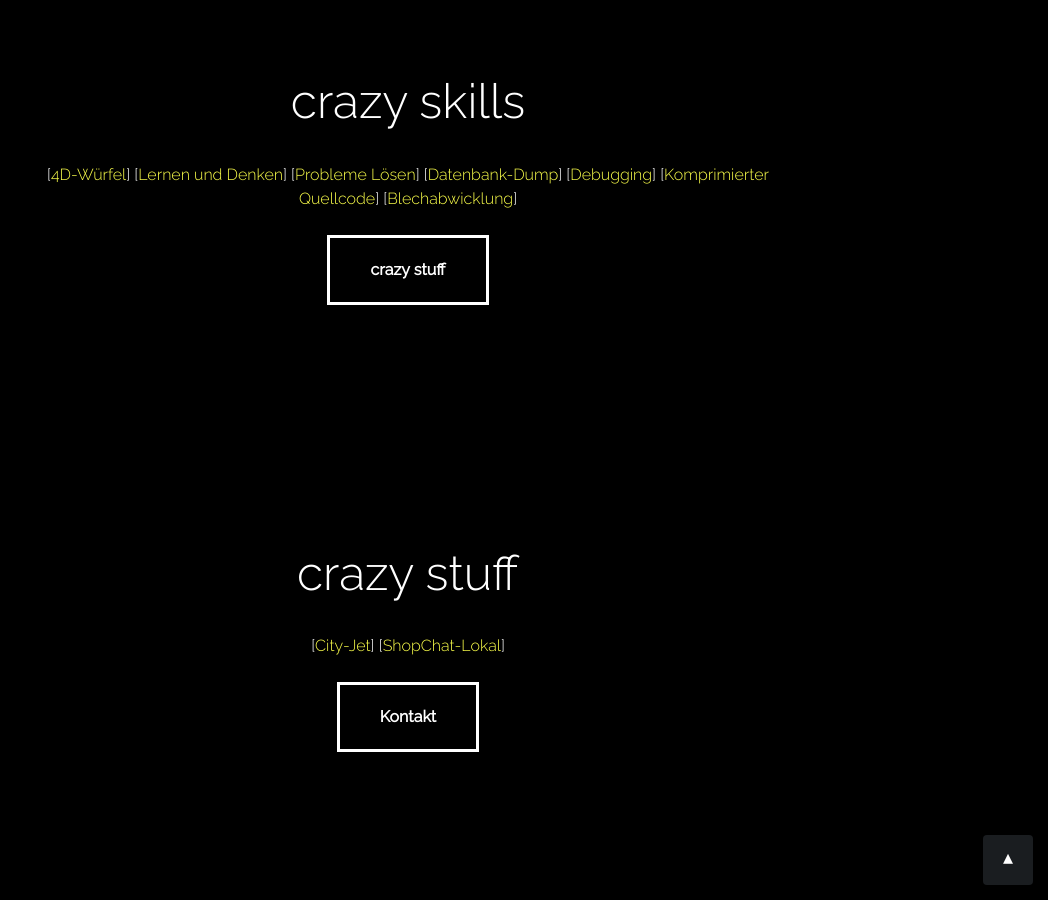
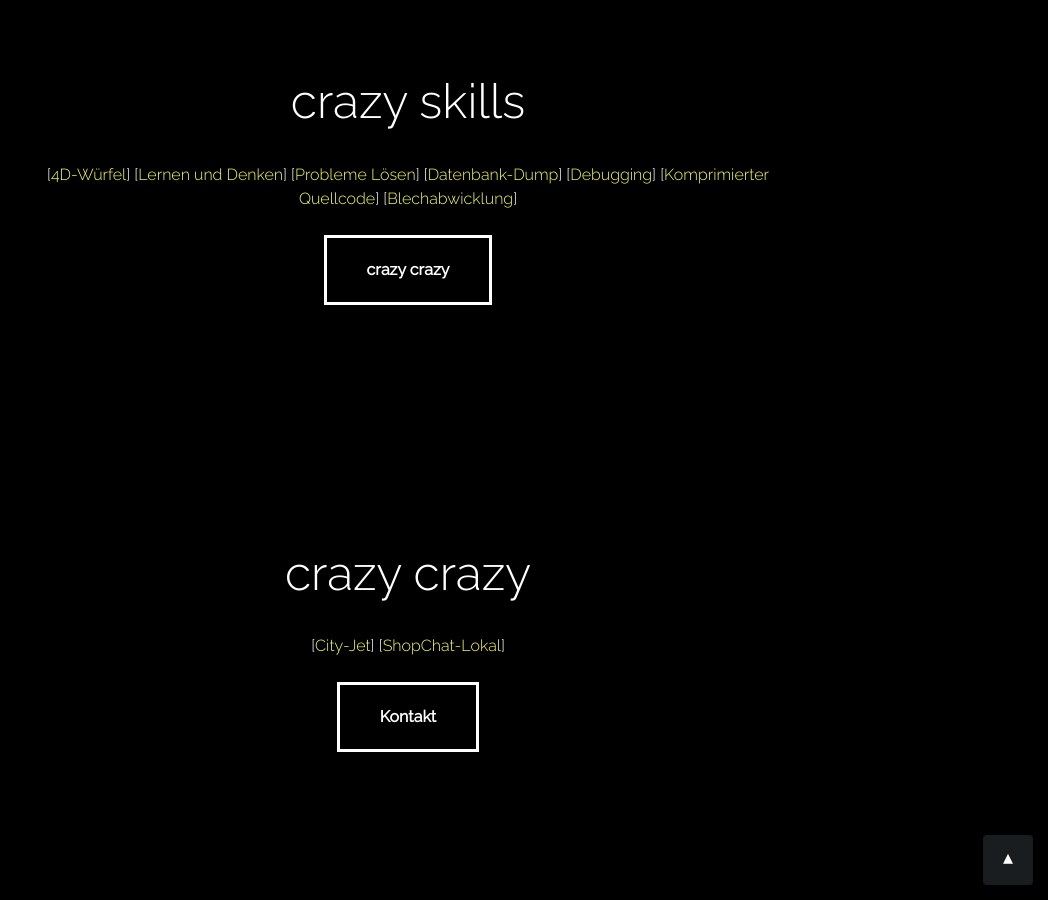
Before and after one commit to nussknackerclub/nussknackerclub.github.io, a Jekyll site: the page built from _posts/2020-01-25-shopchat.html, in a window 1280 px wide and 900 px high, scrolled down 2296 px. Shown: the whole window, without its empty margins (232-1280 px from the left). Built offline with Jekyll 4.4.1, drawn with Linux system fonts in a browser that asks for light colours; nearby versions of some CDN libraries; some of the changed text lies outside the part shown.

Commit message:
init2new

```diff
--- a/_includes/navbar.html
+++ b/_includes/navbar.html
@@ -5,7 +5,7 @@
     <li class="sidebar-brand"><a class="js-scroll-trigger" href="#page-top"><a href="#">CRAZY</a></a></li>
     <li class="sidebar-nav-item"><a class="js-scroll-trigger" href="#content">#was</a></li>
     <li class="sidebar-nav-item"><a class="js-scroll-trigger" href="#skills">#skills</a></li>
-    <li class="sidebar-nav-item"><a class="js-scroll-trigger" href="#stuff">#stuff</a></li>
+    <li class="sidebar-nav-item"><a class="js-scroll-trigger" href="#crazy">#crazy crazy</a></li>
     <li class="sidebar-nav-item"><a class="js-scroll-trigger" href="#kooperation">#kooperation</a></li>
     <li class="sidebar-nav-item"><a class="js-scroll-trigger"
                                     href="{{ site.url }}/kontakt#contact">#kontakt</a></li>
--- a/_layouts/post.html
+++ b/_layouts/post.html
@@ -64,22 +64,22 @@ layout: default
     <div class="container text-center">
         <div class="row">
             <div class="col-lg-10 mx-auto"><br> <a class="btn btn-primary btn-xl js-scroll-trigger"
-                                                   href="#stuff">crazy stuff</a></a>
+                                                   href="#crazy">crazy crazy</a></a>
             </div>
         </div>
 
     </div>
 </section>
 
-<section class="content-section" id="stuff">
+<section class="content-section" id="crazy">
     <div class="container text-center">
         <div class="row">
             <div class="col-md-2" ></div>
-            <div class="col-md-8 text-center"><h2>crazy stuff</h2>
+            <div class="col-md-8 text-center"><h2>crazy crazy</h2>
                 <br>
 
                 {% for post in site.posts limit : 500 %}
-                {% if post.categorie contains 'stuff' %}
+                {% if post.categorie contains 'crazy' %}
                 [<a  href="{{ post.url | prepend: site.baseurl | replace: '//', '/' }}">{{ post.title }}</a>]
                 {% endif %}
                 {% endfor %}
--- a/_posts/2020-01-25-shopchat.html
+++ b/_posts/2020-01-25-shopchat.html
@@ -6,7 +6,7 @@ date: 2020-01-25 23:45:13 -0400
 shareimg: '/sharex.jpg'
 author:  nussknacker
 noindex: true
-categorie:  stuff
+categorie:  crazy
 ---
 <p>
     Bieten Sie dem Online-Handel die Stirn und verlagern Sie Ihren Verkaufs-Tresen in das Internet.
--- a/_posts/2020-01-26-cityjet.html
+++ b/_posts/2020-01-26-cityjet.html
@@ -6,7 +6,7 @@ date: 2020-01-25 23:45:13 -0400
 shareimg: '/sharex.jpg'
 author:  nussknacker
 noindex: true
-categorie:  stuff
+categorie:  crazy
 ---
 
 <p>Die meisten Verkehrsmittel, die wir kennen sind über 100 Jahre alt. Wir brauchen etwas
```
Also changed, not shown: index.html (+4 -4 lines).
